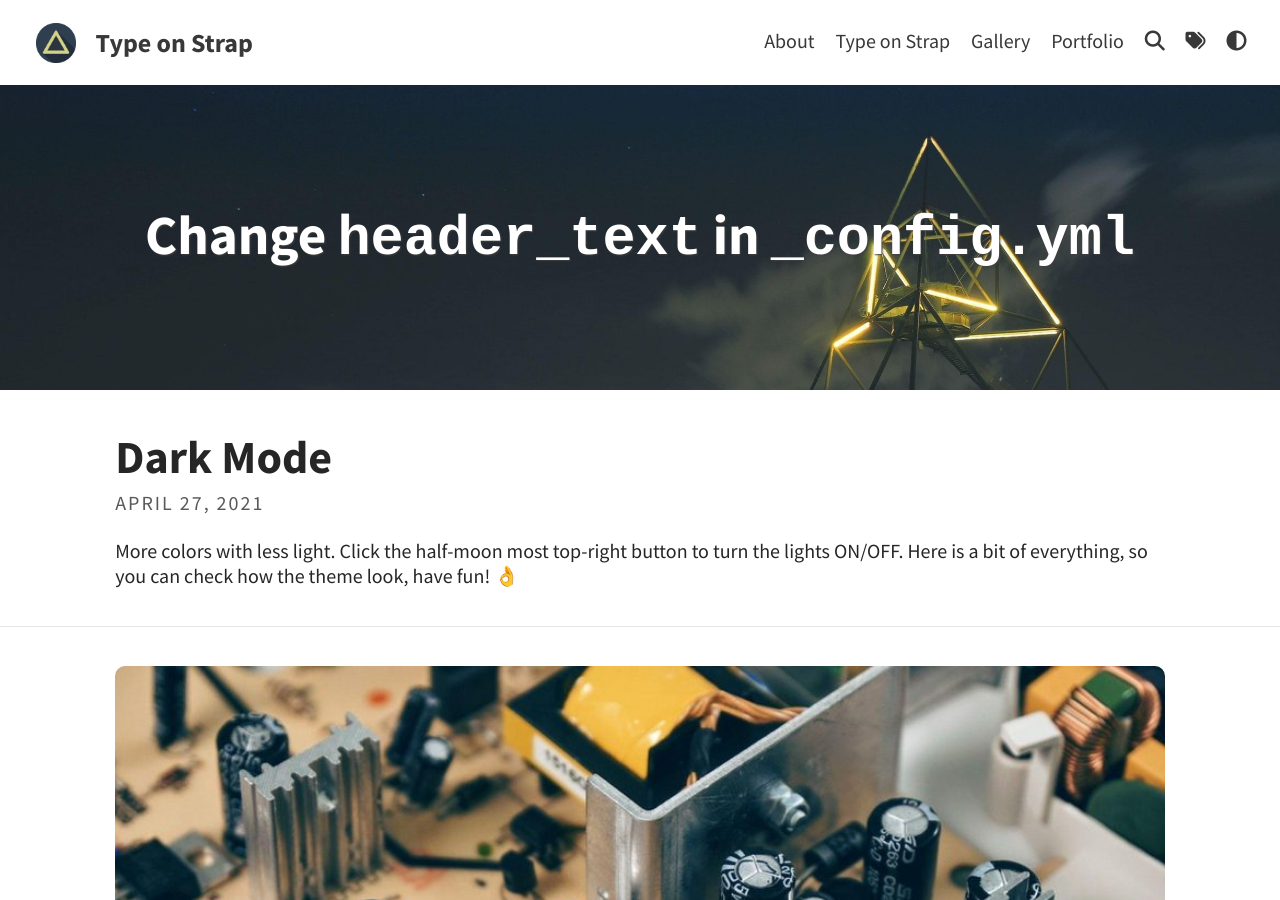
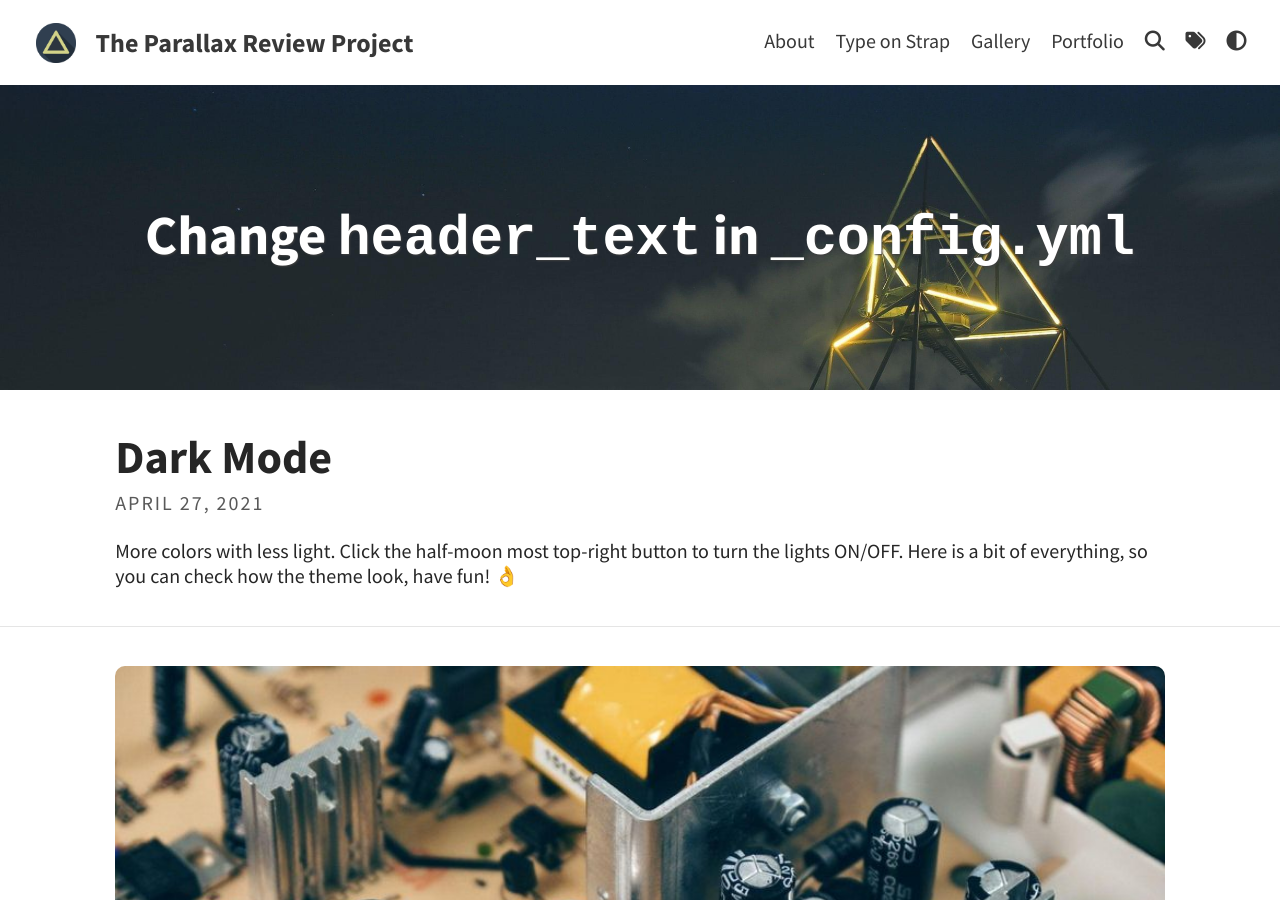
Before and after one commit to aldayuan/parallax-review-project, a Jekyll site: the page built from index.html, in a window 1280 px wide and 900 px high. Built offline with Jekyll 4.4.1, drawn with Linux system fonts in a browser that asks for light colours; a script that is not in the unit is left out; the list of posts is cut into pages by our own code.

Commit message:
Update _config.yml
update with project titile

```diff
--- a/_config.yml
+++ b/_config.yml
@@ -3,8 +3,8 @@ baseurl: "/Type-on-Strap"
 url: "https://sylhare.github.io"
 
 # THEME-SPECIFIC CONFIGURATION
-title: Type on Strap                                    # site's title
-description: "A website with blog posts and pages"      # used by search engines
+title: The Parallax Review Project                                    # site's title
+description: "Using interdisciplinary techniques to interrogate dangerous academic assumptions"      # used by search engines
 avatar: assets/img/triangle.png                         # Empty for no avatar in navbar
 favicon: assets/favicon.ico                             # Icon displayed in the tab
 
```
